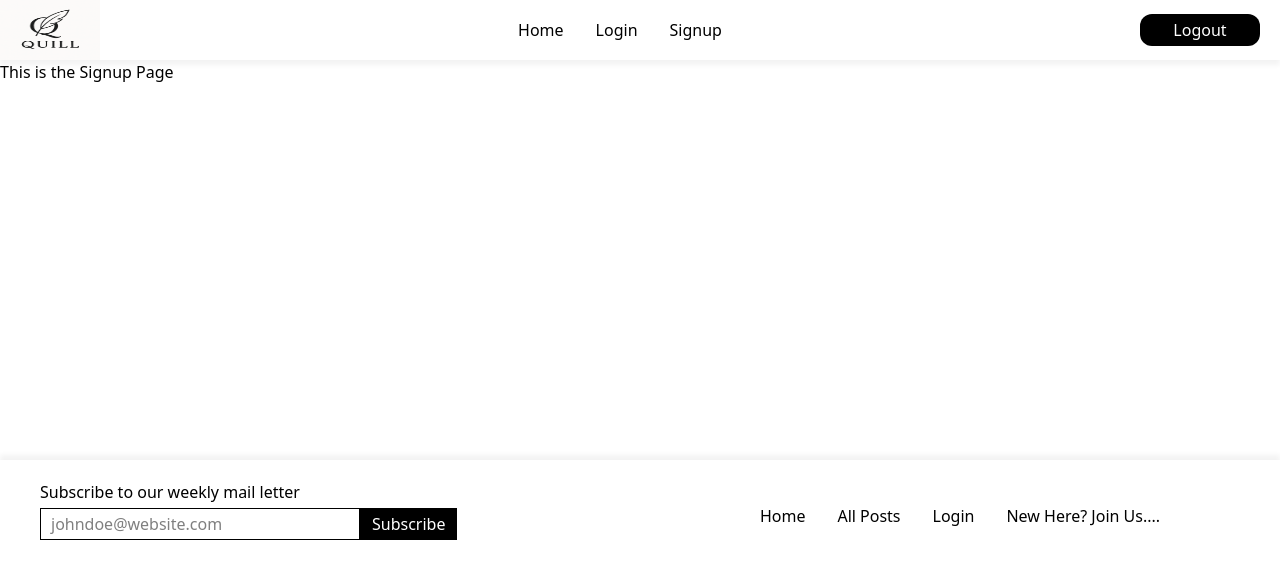
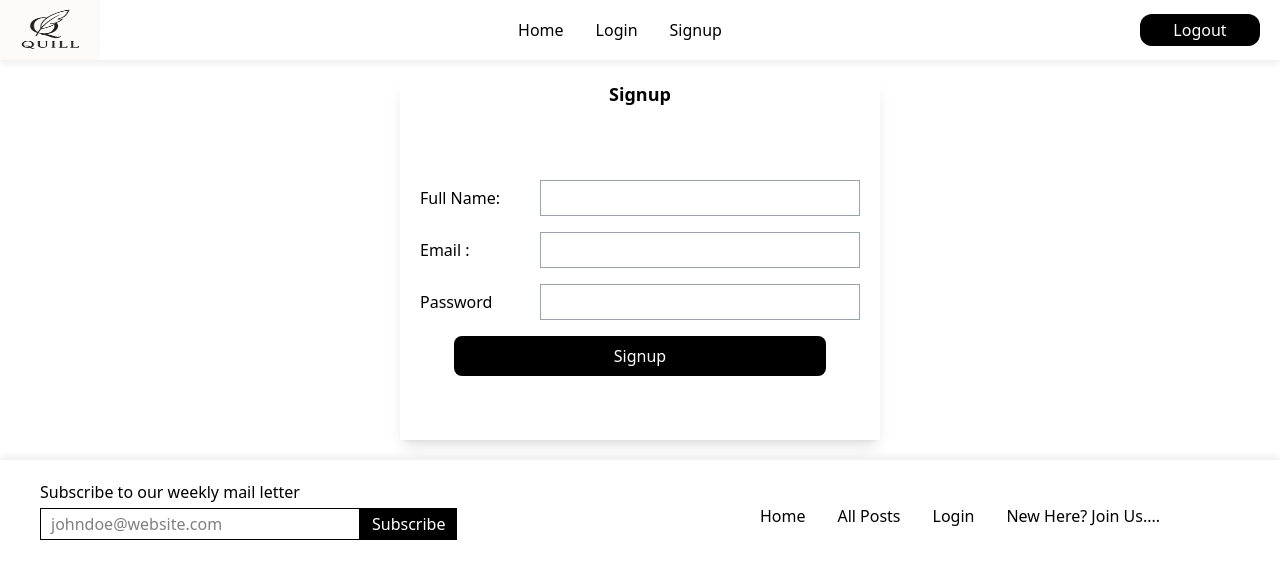
Before and after one commit to gheeya/blog_app, a React (Vite) app: page /signup in a window 1280 px wide. Shown: the top 578 px of the page. Built offline with nearby package versions, Linux system fonts and the light colour scheme; no server answers.

Commit message:
Created signup component and added signup functionality

```diff
--- a/src/appwrite/auth.js
+++ b/src/appwrite/auth.js
@@ -12,7 +12,7 @@ class AuthServices {
     this.account = new Account(this.client);
   }
 
-  async createAccount(email, password, name) {
+  async createAccount({ email, password, name }) {
     try {
       const account = await this.account.create(
         ID.unique(),
--- a/src/components/Input/Input.jsx
+++ b/src/components/Input/Input.jsx
@@ -4,12 +4,16 @@ import { useId } from "react";
 function Input({ label, ref, className, type = "text", ...props }) {
   const id = useId();
   return (
-    <div>
-      {label && <label htmlFor={id}>{label}</label>}
+    <div className="flex flex-row justify-between items-center w-full">
+      {label && (
+        <label className="mr-2 text-md font-[500] ml-5" htmlFor={id}>
+          {label}
+        </label>
+      )}
       <input
         type={type}
         ref={ref}
-        className={`${className}`}
+        className={`border-1 border-gray-400 min-w-24 h-9 py-2 pl-2 w-80 mr-5 ${className}`}
         {...props}
         id={id}
       />
--- /dev/null
+++ b/src/components/Signup/Signup.jsx
@@ -0,0 +1,88 @@
+import React, { useState } from "react";
+import { useNavigate } from "react-router-dom";
+import { useForm } from "react-hook-form";
+import { Input, Button } from "../index";
+import AuthServices from "../../appwrite/auth";
+import { useDispatch } from "react-redux";
+import { login } from "../../store/authSlice";
+
+function Signup() {
+  const navigate = useNavigate();
+  const dispatch = useDispatch();
+  const {
+    formState: { errors },
+    register,
+    handleSubmit,
+  } = useForm();
+  const [error, setError] = useState(null);
+
+  const create = async (data) => {
+    setError(null);
+    try {
+      const session = await AuthServices.createAccount(data);
+      if (session) {
+        const userData = await AuthServices.getCurrentUserInfo();
+        if (userData) {
+          dispatch(login(userData));
+          navigate("/");
+        }
+      }
+    } catch (error) {
+      setError(error.message);
+    }
+  };
+  return (
+    <div className="h-full w-full flex flex-row justify-center items-center">
+      <div className="w-120 h-90 shadow-lg">
+        <h1 className="text-center font-bold text-lg">Signup</h1>
+        <div className="flex flex-row justify-center items-center h-83">
+          {error && <p className="text-red">{error.message}</p>}
+          <form
+            onSubmit={handleSubmit(create)}
+            className="h-full w-full flex flex-col justify-center items-center"
+          >
+            <Input
+              className="my-2"
+              label="Full Name:"
+              {...register("name", { required: "Field is required" })}
+            />
+            {<p className="text-red-800">{errors["name"]?.message}</p>}
+            <Input
+              className="my-2"
+              label="Email :"
+              {...register("email", {
+                required: "This field is required",
+                pattern: {
+                  value: /^[^\s@]+@[^\s@]+\.[^\s@]+$/,
+                  message: "Invalid email address",
+                },
+              })}
+            />
+            {<p className="text-red-800">{errors["email"]?.message}</p>}
+            <Input
+              className="my-2"
+              type="password"
+              label="Password"
+              {...register("password", {
+                required: "This field is required",
+                minLength: {
+                  value: 8,
+                  message: "Password should be minimum 8 characters long",
+                },
+              })}
+            />
+            {<p className="text-red-800">{errors["password"]?.message}</p>}
+            <Button
+              type="submit"
+              className="mt-2 bg-black rounded-lg px-40 py-2 text-white"
+            >
+              Signup
+            </Button>
+          </form>
+        </div>
+      </div>
+    </div>
+  );
+}
+
+export default Signup;
--- a/src/components/index.js
+++ b/src/components/index.js
@@ -4,5 +4,6 @@ import Footer from "./Footer/Footer";
 import Button from "./Button/Button";
 import Logout from "./Logout/Logout";
 import Input from "./Input/Input";
+import Signup from "./Signup/Signup";
 
-export { Header, Logo, Footer, Button, Logout, Input };
+export { Header, Logo, Footer, Button, Logout, Input, Signup };
--- a/src/pages/Signup.jsx
+++ b/src/pages/Signup.jsx
@@ -1,7 +1,12 @@
 import React from "react";
+import { Signup as SignupComponent } from "../components/index";
 
 function Signup() {
-  return <div>This is the Signup Page</div>;
+  return (
+    <div className="w-full h-full">
+      <SignupComponent />
+    </div>
+  );
 }
 
 export default Signup;
```
